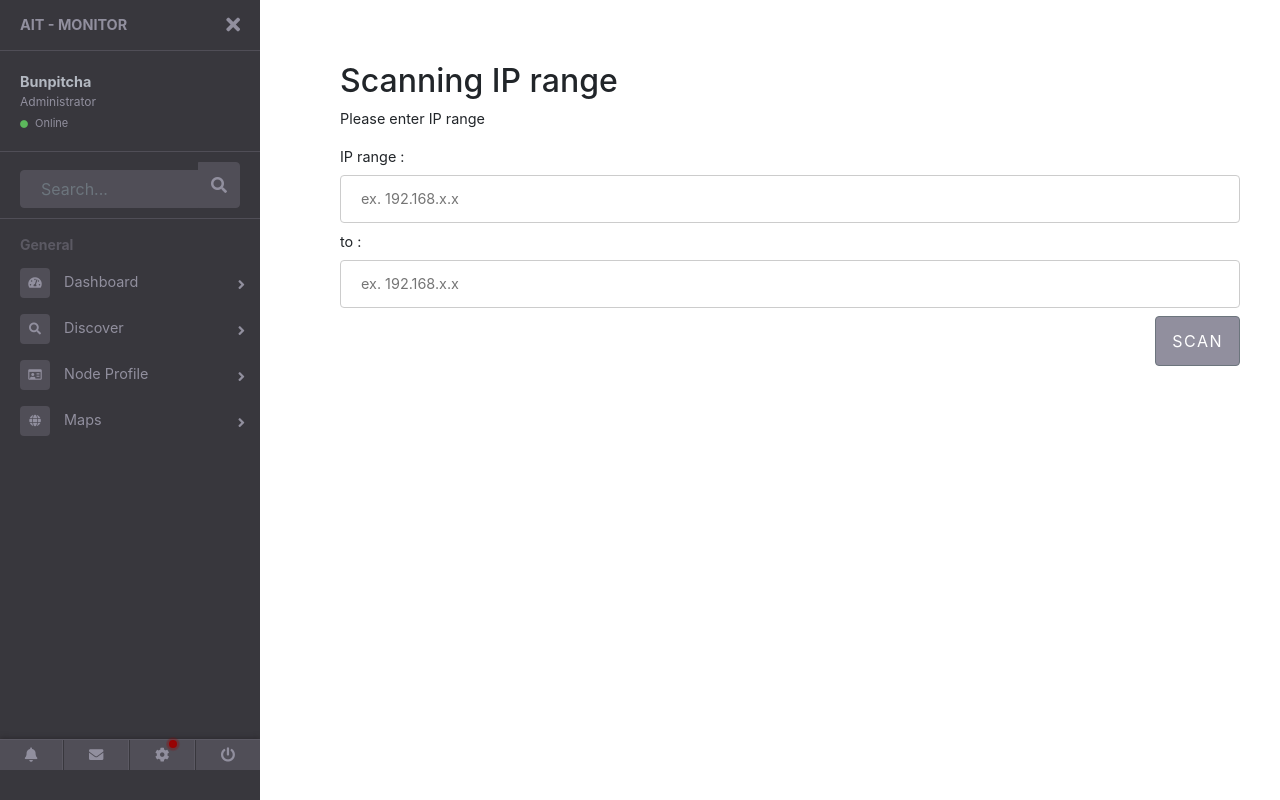
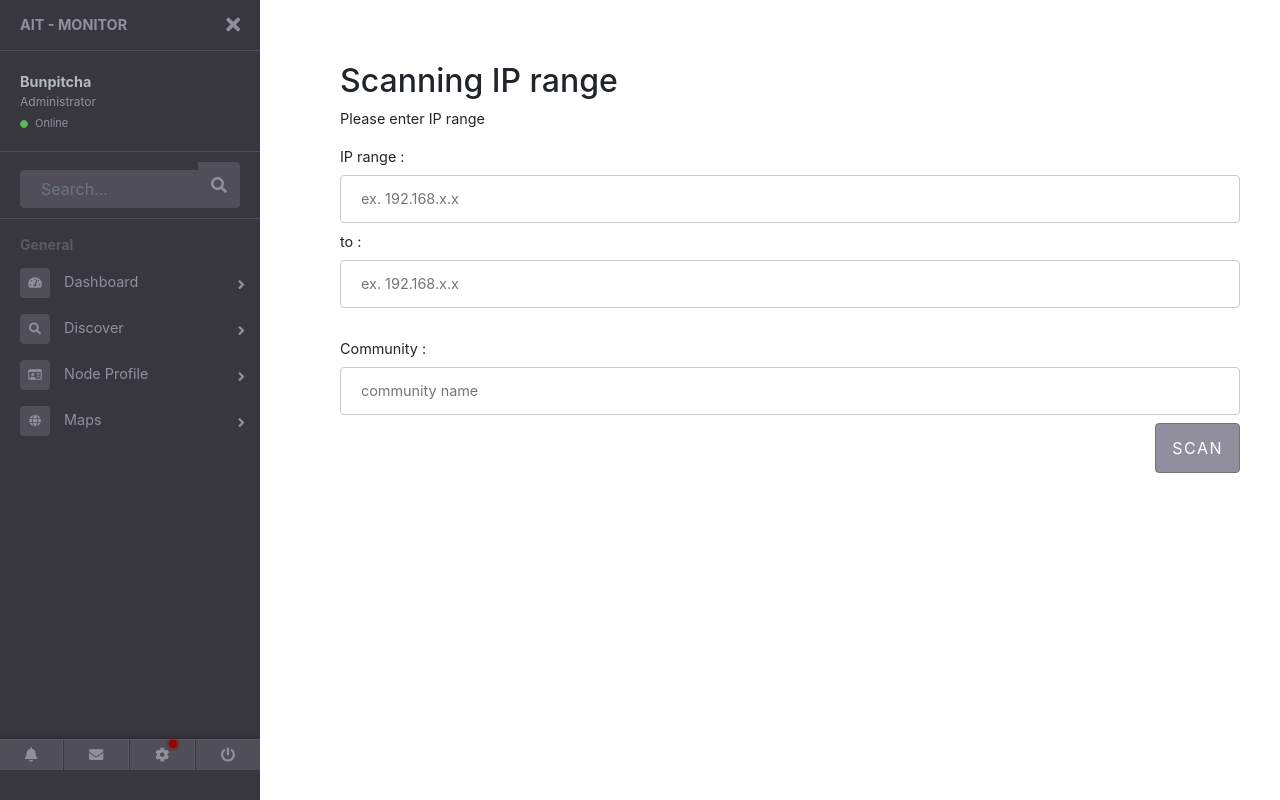
Before and after one commit to buababysunsol/Network-Monitoring, a Django app: page /discover/scan/network/ in a window 1280 px wide. Run offline with Django 3.2, Linux system fonts and the light colour scheme; some libraries are stand-ins or nearby versions.

Commit message:
finished

```diff
--- a/network_monitoring/discover/templates/discover/scan_ip_range.html
+++ b/network_monitoring/discover/templates/discover/scan_ip_range.html
@@ -154,7 +154,8 @@
 
                     <form action="" method="get">
                         IP range : <input type="text" name="start_ip" placeholder='ex. 192.168.x.x'>
-                        to : <input type="text" name="end_ip" placeholder='ex. 192.168.x.x'>
+                        to : <input type="text" name="end_ip" placeholder='ex. 192.168.x.x'><br><br>
+                        Community : <input type="text" name="community" placeholder='community name' value="{{ network|default_if_none:"" }}">
                         <input type="submit" value="scan" class="btn btn-secondary btn-set">
                     </form>
 
@@ -200,6 +201,7 @@
                                     </td>
                                     <input type="hidden" name="add_type" value="single">
                                     <input type="hidden" name="ip" value="{{ ip }}">
+                                    <input type="hidden" name="community" value="{{ community }}"
                                     <input type="hidden" name="alive" value="{{ alive }}">
                                     </form>
                                 </tr>
```
